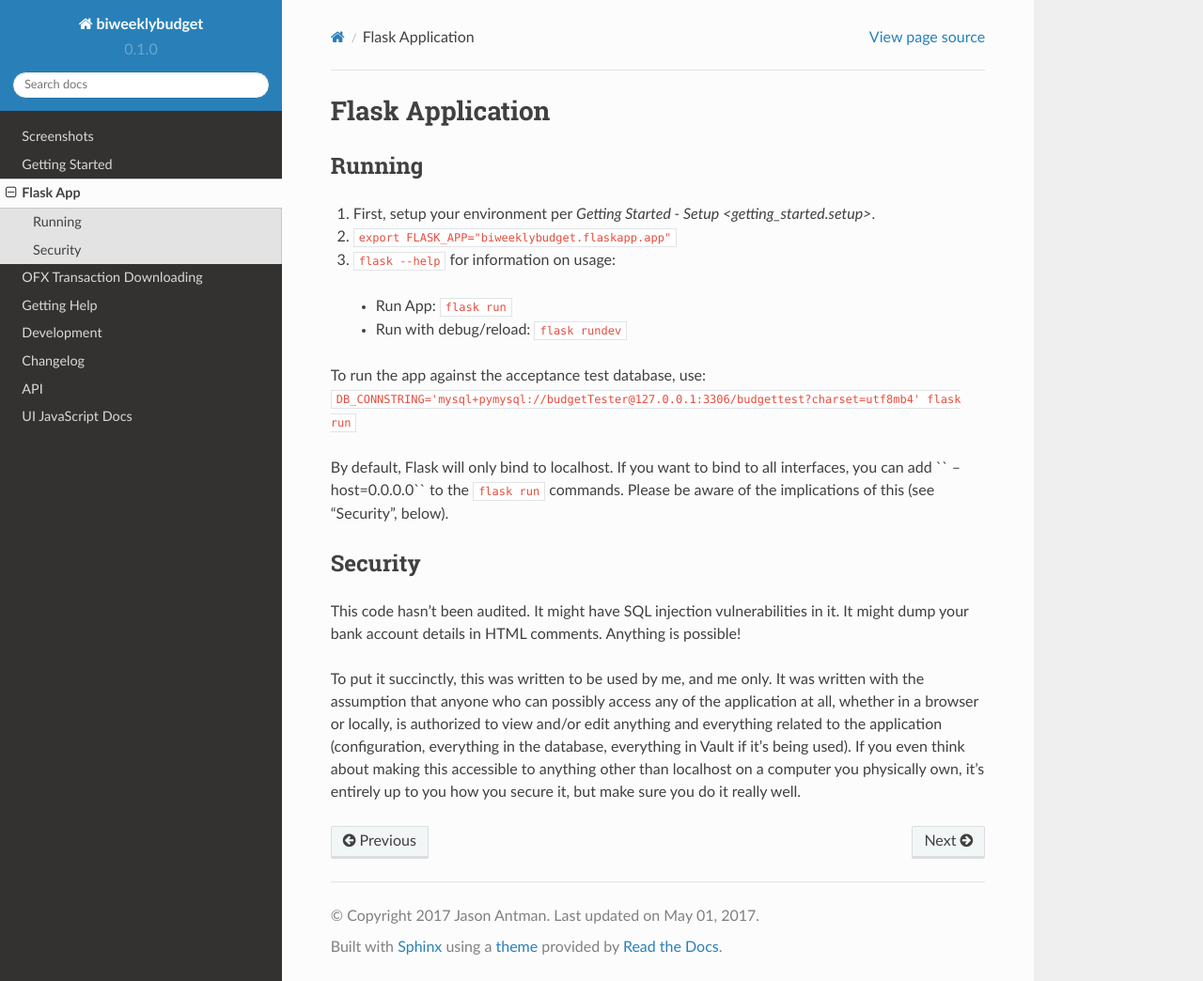
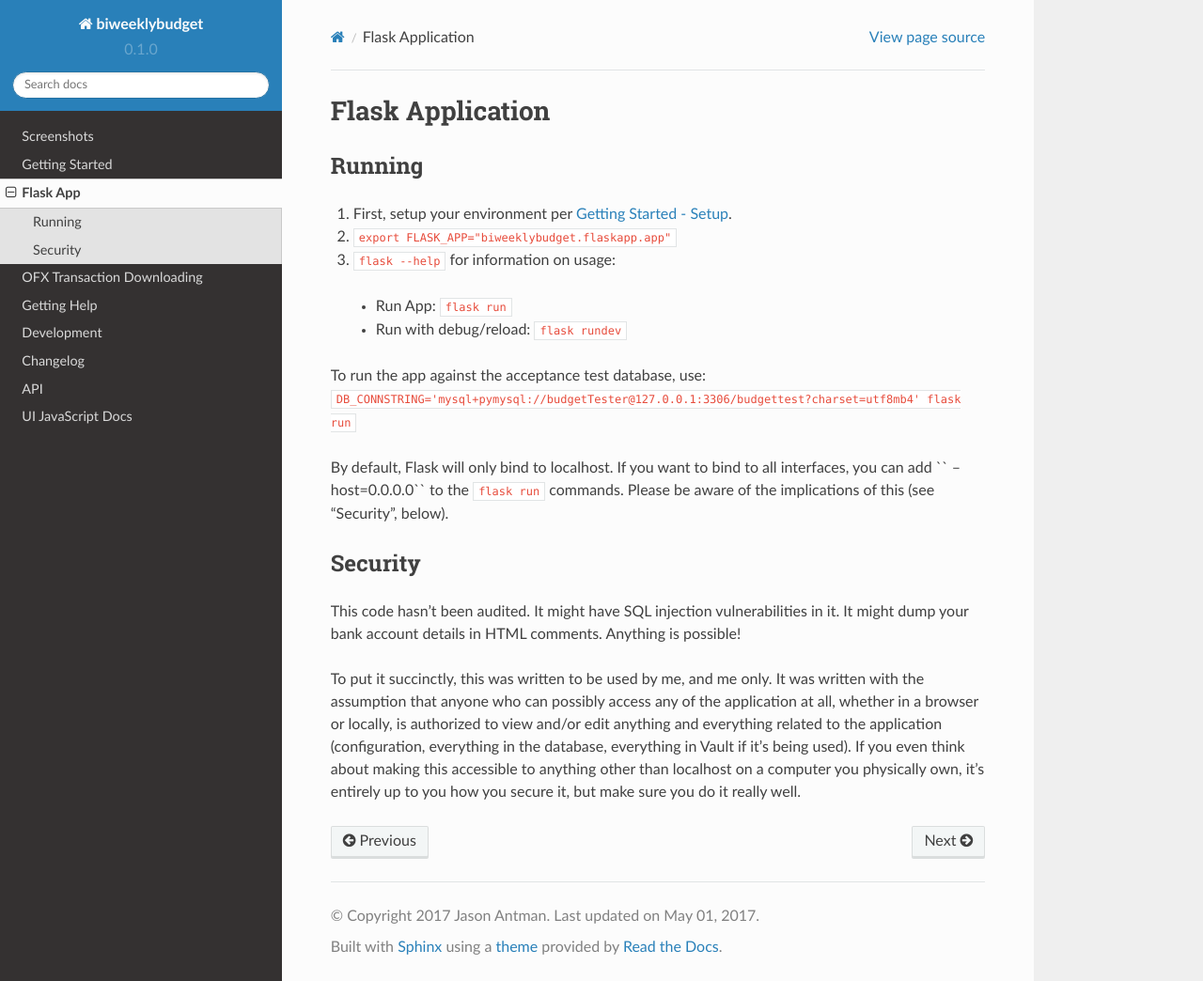
Before and after one commit to jantman/biweeklybudget, a Sphinx documentation site: the page built from docs/source/flask_app.rst, in a window 1280 px wide and 1044 px high. Shown: the whole window at 94% size. Built offline with Sphinx 7.4.7 and the Read the Docs theme 2.0.0, drawn with Linux system fonts in a browser that asks for light colours; part of the change alters nothing that is shown.

Commit message:
fix broken ref in docs

```diff
--- a/docs/source/flask_app.rst
+++ b/docs/source/flask_app.rst
@@ -6,7 +6,7 @@ Flask Application
 Running
 -------
 
-1. First, setup your environment per `Getting Started - Setup <getting_started.setup>`.
+1. First, setup your environment per :ref:`Getting Started - Setup <getting_started.setup>`.
 2. ``export FLASK_APP="biweeklybudget.flaskapp.app"``
 3. ``flask --help`` for information on usage:
 
```
